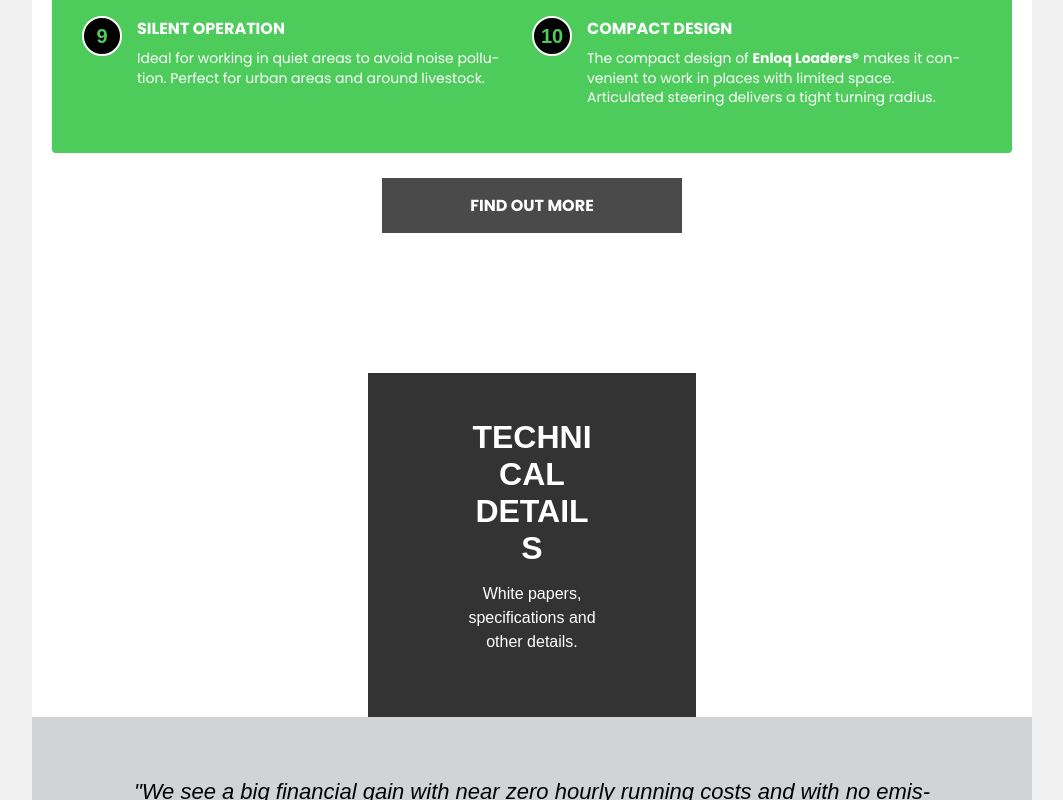
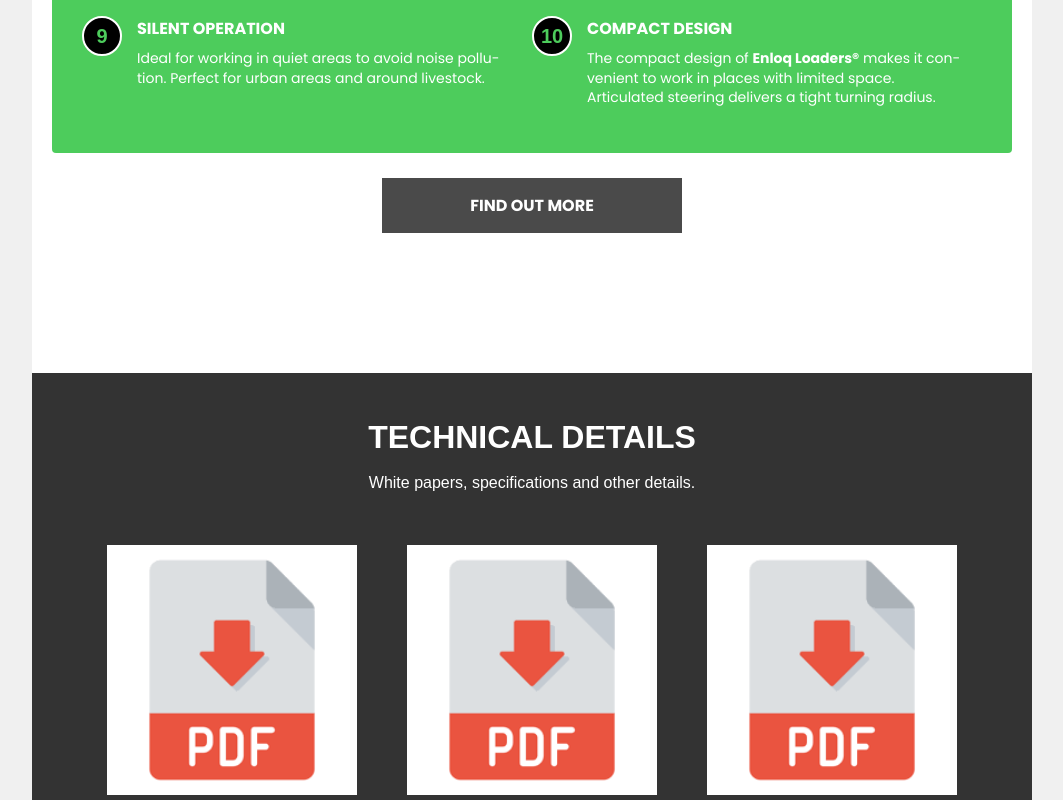
Before and after one commit to d2mrapidscreen/enloq, a React (Create React App) app: page / in a window 1280 px wide. Shown: the part 2000-2800 px from the top of the page, without its empty margins (108-1171 px from the left). Built offline with nearby package versions, Linux system fonts and the light colour scheme; the HTML template or start-up script is replaced by a standard one.

Commit message:
Fix to ImageRow for responsive resize

```diff
--- a/src/App.css
+++ b/src/App.css
@@ -301,3 +301,24 @@ p, span, div {
     max-width: 100% !important;
   }
 }
+
+/* Add this section to support full-width sections like ImageRow */
+section {
+  width: 100%;
+  max-width: 100%;
+  box-sizing: border-box;
+  position: relative;
+  overflow: hidden;
+}
+
+/* This specific selector ensures ImageRow components are never constrained by parent sections */
+section .image-row-container {
+  width: 100% !important;
+  max-width: none !important;
+  margin: 0 !important;
+  position: relative;
+  box-sizing: border-box;
+  left: 0 !important;
+  right: 0 !important;
+  transform: none !important;
+}
--- a/src/components/ImageRow/ImageRow.css
+++ b/src/components/ImageRow/ImageRow.css
@@ -1,4 +1,4 @@
-/* NEW: Button styling */
+/* Button styling */
 .image-row-button-container {
   display: flex;
   justify-content: center;
@@ -26,18 +26,34 @@
 
 .image-row-button:hover {
   background-color: #333333;
-}.image-row-container {
-  width: 100%;
-  max-width: 1200px;
+}
+
+/* Main container - FINAL FIX for all instances */
+.image-row-container {
+  width: 100% !important;
+  max-width: none !important;
   padding: 20px 0;
-  margin: 0 auto;
+  margin: 0 !important;
   background-color: #333333;
   color: #ffffff;
+  position: relative;
+  box-sizing: border-box;
+  overflow: hidden;
+}
+
+/* Inner container to maintain proper content width */
+.image-row-inner {
+  max-width: 1140px;
+  margin: 0 auto;
+  width: 100%;
+  padding: 0 15px;
+  box-sizing: border-box;
 }
 
 /* Header image styling */
 .header-image-container {
-  width: calc(100% - 200px);
+  width: 100%;
+  max-width: 800px;
   margin: 20px auto;
   text-align: center;
   display: flex;
@@ -52,7 +68,8 @@
 
 /* Introduction sections styling */
 .intro-sections {
-  width: calc(100% - 200px);
+  width: 100%;
+  max-width: 800px;
   margin: 0 auto 40px auto;
   text-align: center;
 }
@@ -84,19 +101,21 @@
   font-size: 1rem;
   line-height: 1.5;
   margin: 0 auto;
-  max-width: 900px;
+  max-width: 800px;
 }
 
-/* NEW: Content section styling (for single image, video, custom component) */
+/* Content section styling (for single image, video, custom component) */
 .content-section {
-  width: calc(100% - 200px);
+  width: 100%;
+  max-width: 800px;
   margin: 0 auto 40px auto;
   display: flex;
   justify-content: center;
 }
 
-/* NEW: Single image styling */
+/* Single image styling */
 .single-image-container {
+  width: 100%;
   margin-bottom: 30px;
 }
 
@@ -115,13 +134,15 @@
   color: #cccccc;
 }
 
-/* NEW: YouTube container styling */
+/* YouTube container styling */
 .youtube-container {
+  width: 100%;
   margin-bottom: 30px;
 }
 
-/* NEW: Custom component container styling */
+/* Custom component container styling */
 .custom-component-container {
+  width: 100%;
   margin-bottom: 30px;
   padding: 20px;
   background-color: #444444;
@@ -134,16 +155,15 @@
   text-align: center;
 }
 
-/* Original image grid styling */
+/* Image grid styling */
 .image-grid {
   display: flex;
   flex-wrap: nowrap;
   justify-content: center;
   align-items: center;
-  width: calc(100% - 200px); /* Inset 100px from each side */
-  margin: 0 auto;
-  /* Add margin to create space between rows */
-  margin-bottom: 60px;
+  width: 100%;
+  max-width: 900px;
+  margin: 0 auto 40px auto;
 }
 
 /* Remove margin from the last row */
@@ -155,7 +175,7 @@
   flex: 0 0 auto;
   /* Distribute space evenly within the row */
   width: calc(100% / var(--items-per-row, 3));
-  padding: 0 20px;
+  padding: 0 15px;
   box-sizing: border-box;
 }
 
@@ -266,25 +286,48 @@
   --items-per-row: 5;
 }
 
+/* Table styling for fuel consumption */
+.fuel-table {
+  width: 100%;
+  max-width: 800px;
+  margin: 0 auto;
+  border-collapse: collapse;
+  background-color: #ffffff;
+  color: #333333;
+}
+
+.fuel-table th,
+.fuel-table td {
+  padding: 10px;
+  text-align: center;
+  border: 1px solid #cccccc;
+}
+
+.fuel-table th {
+  background-color: #f0f0f0;
+  font-weight: bold;
+}
+
+.fuel-table tr:nth-child(even) {
+  background-color: #f9f9f9;
+}
+
 /* Responsive adjustments */
 @media (max-width: 1024px) {
-  .image-grid, .intro-sections, .header-image-container, .content-section {
-    width: calc(100% - 100px);
+  .image-row-inner {
+    max-width: 900px;
   }
 }
 
 @media (max-width: 768px) {
-  .image-grid, .intro-sections, .header-image-container, .content-section {
-    width: calc(100% - 60px);
+  .image-row-inner {
+    max-width: 700px;
+    padding: 0 10px;
   }
 
   .image-grid {
     flex-wrap: wrap;
-  }
-
-  .image-item {
-    width: calc(50% - 20px);
-    margin-bottom: 20px;
+    max-width: 700px;
   }
 
   .intro-title {
@@ -294,11 +337,21 @@
   .image-modal-content {
     max-width: 95%;
   }
+
+  .image-item {
+    width: calc(50% - 20px);
+    margin-bottom: 20px;
+  }
 }
 
 @media (max-width: 480px) {
-  .image-grid, .intro-sections, .header-image-container, .content-section {
-    width: calc(100% - 40px);
+  .image-row-inner {
+    max-width: 100%;
+    padding: 0 10px;
+  }
+
+  .image-grid {
+    max-width: 100%;
   }
 
   .header-image {
@@ -307,6 +360,7 @@
 
   .image-item {
     width: 100%;
+    padding: 0 10px;
   }
 
   .intro-title {
--- a/src/components/ImageRow/ImageRow.js
+++ b/src/components/ImageRow/ImageRow.js
@@ -124,6 +124,7 @@ const ImageRow = ({
 
   return (
     <div className="image-row-container">
+      <div className="image-row-inner">
         {/* Render header image if provided */}
         {headerImage && (
           <div className="header-image-container">
@@ -169,21 +170,21 @@ const ImageRow = ({
           </div>
         )}
 
-      {/* NEW: Render single image if provided */}
+        {/* Render single image if provided */}
         {singleImage && (
           <div className="content-section">
             {renderSingleImage(singleImage)}
           </div>
         )}
 
-      {/* NEW: Render YouTube video if provided */}
+        {/* Render YouTube video if provided */}
         {youtubeVideo && (
           <div className="content-section">
             {renderYoutubeEmbed(youtubeVideo)}
           </div>
         )}
 
-      {/* NEW: Render custom component if provided */}
+        {/* Render custom component if provided */}
         {customComponent && (
           <div className="content-section">
             {renderCustomComponent(customComponent)}
@@ -218,23 +219,6 @@ const ImageRow = ({
           </div>
         ))}
 
-      {/* Modal/Popup for enlarged images */}
-      {modalImage && (
-        <div className="image-modal-overlay" onClick={closeModal}>
-          <div className="image-modal-content" onClick={(e) => e.stopPropagation()}>
-            <img
-              src={modalImage.action.largeImageSrc || modalImage.src}
-              alt={modalImage.alt || 'Enlarged image'}
-              className="modal-image"
-            />
-            {modalImage.caption && (
-              <p className="modal-caption">{modalImage.caption}</p>
-            )}
-            <button className="modal-close-button" onClick={closeModal}>×</button>
-          </div>
-        </div>
-      )}
-
         {/* Render button if provided */}
         {button && button.enabled && (
           <div className="image-row-button-container">
@@ -260,6 +244,24 @@ const ImageRow = ({
           </div>
         )}
       </div>
+
+      {/* Modal/Popup for enlarged images */}
+      {modalImage && (
+        <div className="image-modal-overlay" onClick={closeModal}>
+          <div className="image-modal-content" onClick={(e) => e.stopPropagation()}>
+            <img
+              src={modalImage.action.largeImageSrc || modalImage.src}
+              alt={modalImage.alt || 'Enlarged image'}
+              className="modal-image"
+            />
+            {modalImage.caption && (
+              <p className="modal-caption">{modalImage.caption}</p>
+            )}
+            <button className="modal-close-button" onClick={closeModal}>×</button>
+          </div>
+        </div>
+      )}
+    </div>
   );
 };
 
```
Lines whose indentation alone changed are shown as unchanged.
